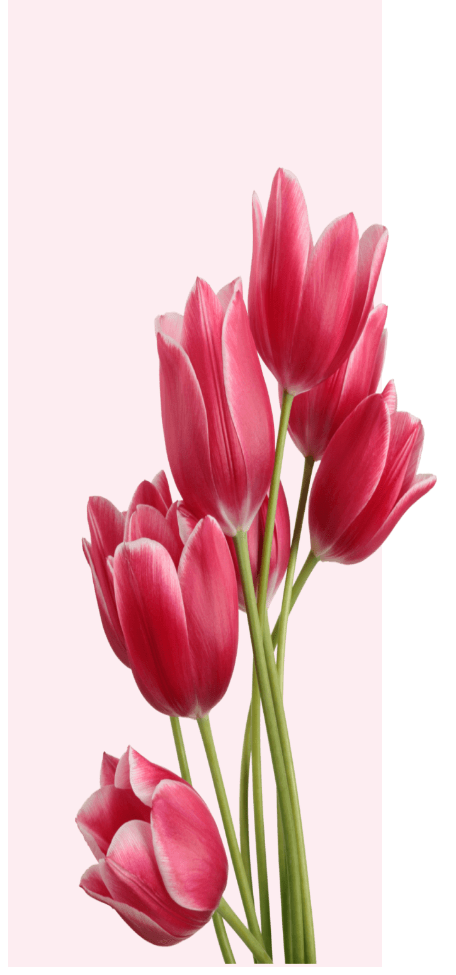
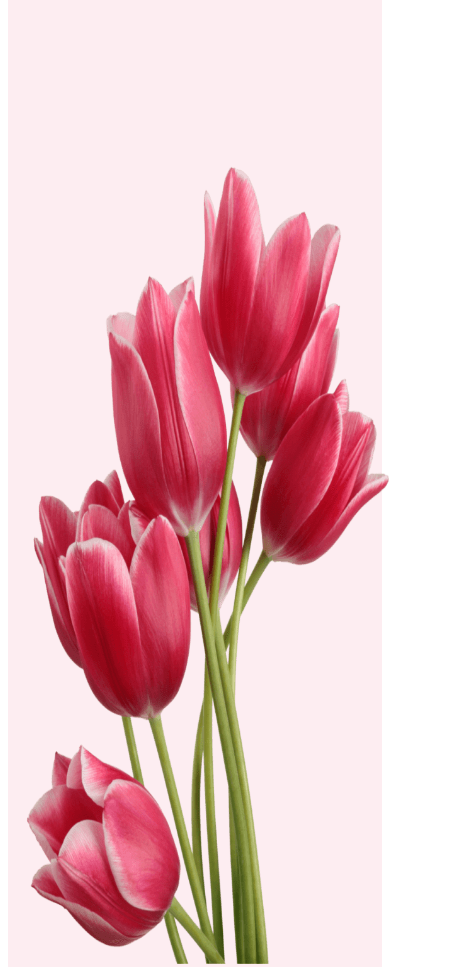
Before and after one commit to shawonkhan1/responsive-flower-website, a plain HTML site: page index.html in a window 390 px wide. Shown: the part 611-1586 px from the top of the page, 456 px wide, since content can reach past the window. Drawn offline with Linux system fonts and the light colour scheme.

Commit message:
ck again

```diff
--- a/style.css
+++ b/style.css
@@ -71,7 +71,7 @@ responsive banner strt */
     }
    .sub-title img{
     width: 400px;
-    padding-left: 3rem;
+    padding-left: 0px;
     padding-right: 0px;
 
    }
```
